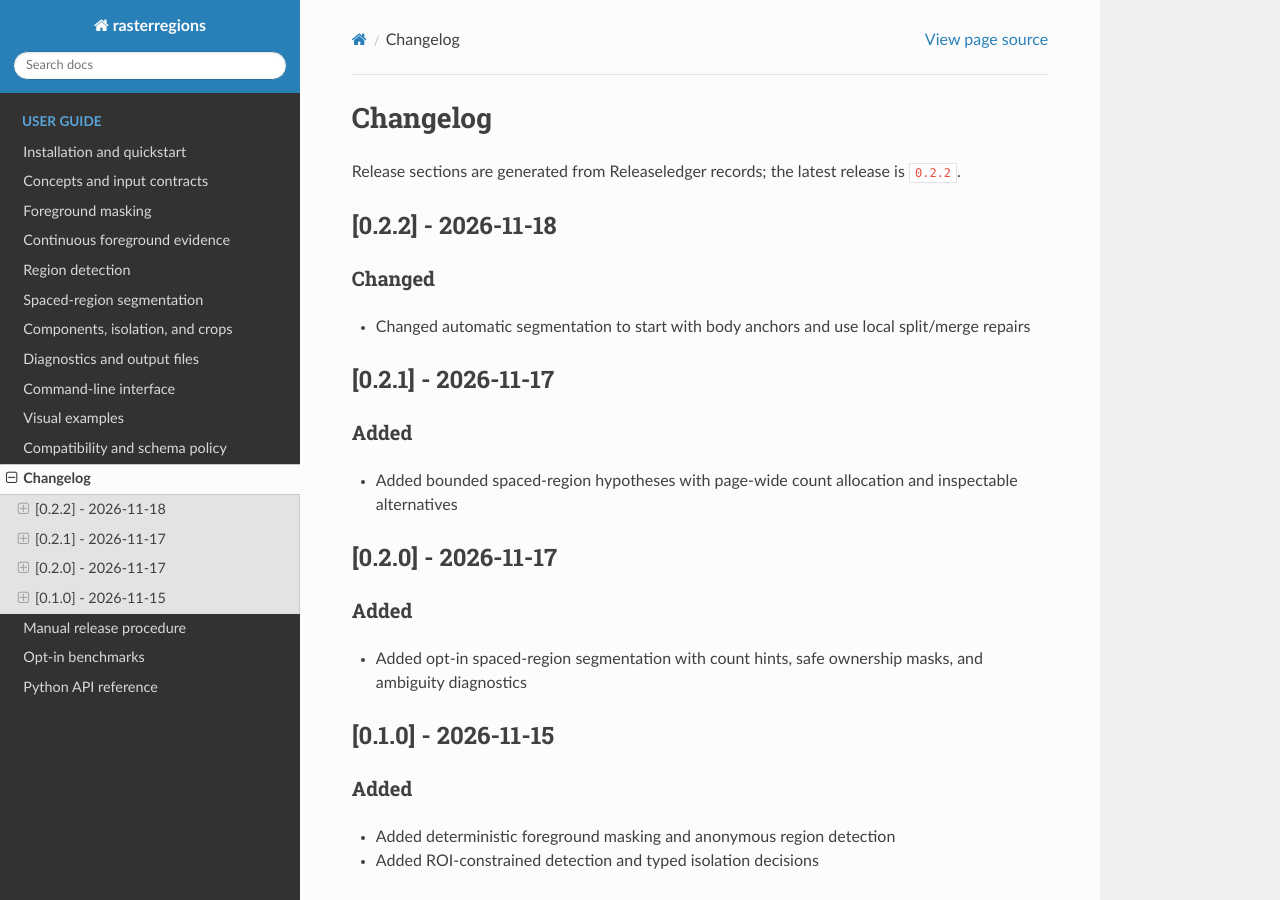
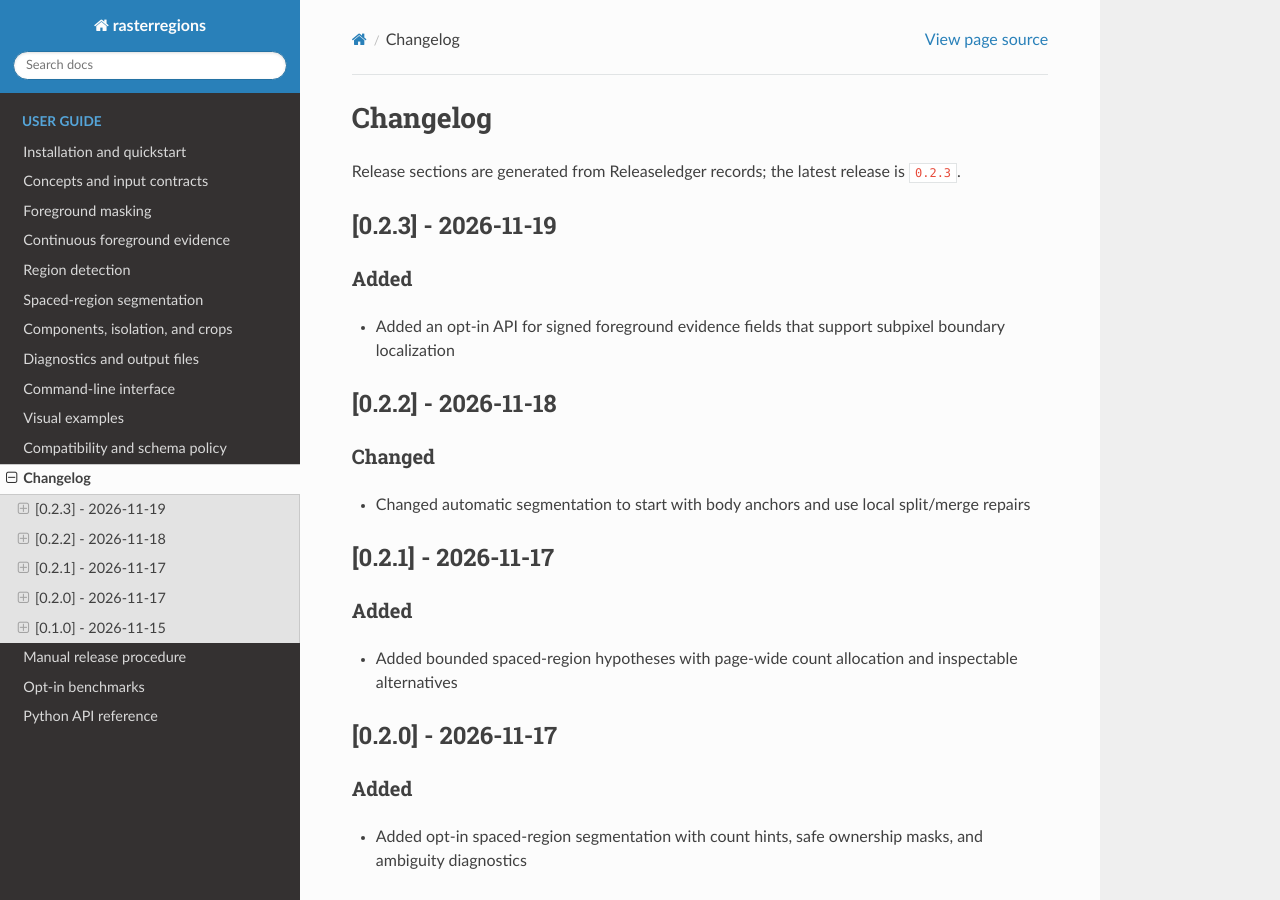
Before and after one commit to schreibatlas/rasterregions, a Sphinx documentation site: the page built from docs/changelog.md, in a window 1280 px wide and 900 px high. Built offline with Sphinx 7.4.7 and the Read the Docs theme 3.1.0, drawn with Linux system fonts in a browser that asks for light colours.

Commit message:
doc: changelog

```diff
--- a/docs/changelog.md
+++ b/docs/changelog.md
@@ -1,6 +1,12 @@
 # Changelog
 
-Release sections are generated from Releaseledger records; the latest release is `0.2.2`.
+Release sections are generated from Releaseledger records; the latest release is `0.2.3`.
+
+## [0.2.3] - 2026-11-19
+### Added
+- Added an opt-in API for signed foreground evidence fields that support subpixel boundary localization
+
+<!-- generated by releaseledger -->
 
 ## [0.2.2] - 2026-11-18
 ### Changed
```
Also changed, not shown: .ledger/releaseledger/data/ledgers/main/releases/0.2.3/entries/entry-0001.md (added), .ledger/releaseledger/data/ledgers/main/releases/0.2.3/release.md (added), 8 other files.
